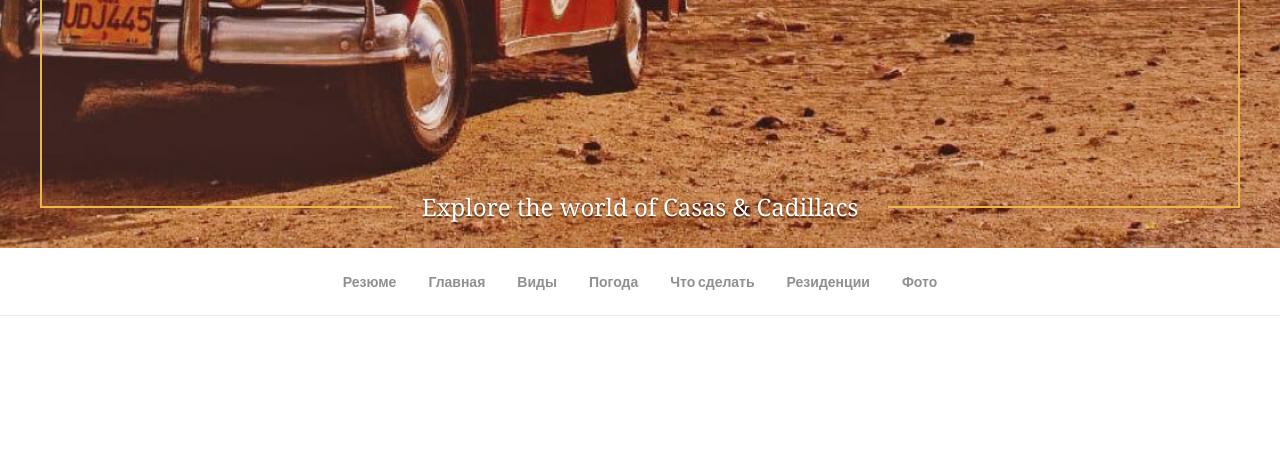
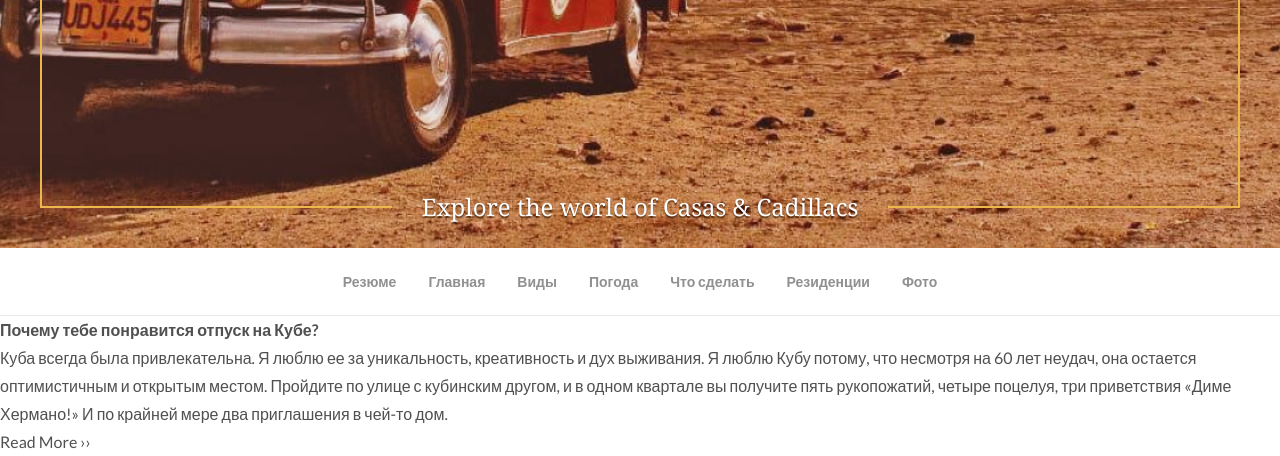
Before and after one commit to return-js/cuba, a plain HTML site: page index.html in a window 1280 px wide. Shown: the part 552-1008 px from the top of the page. Before the commit the page ends 868 px from the top, so only its background shows below. Drawn offline with nearby package versions, Linux system fonts and the light colour scheme.

Commit message:
start reason

```diff
--- a/index.html
+++ b/index.html
@@ -41,6 +41,17 @@
   </nav>
 </header>
 
+<section class="reason">
+    <h2 class="reason__title">Почему тебе понравится отпуск на Кубе?</h2>
+    <p class="reason__text">Куба всегда была привлекательна. Я люблю ее за уникальность, креативность и дух выживания. Я люблю Кубу потому, что несмотря на 60 лет неудач, она остается оптимистичным и открытым местом. Пройдите по улице с кубинским другом, и в одном квартале вы получите пять рукопожатий, четыре поцелуя, три приветствия «Диме Хермано!» И по крайней мере два приглашения в чей-то дом.</p>
+    <div class="reason__link">
+        <a href="#">Read More ››</a>
+    </div>
+      <div class="reason__statistics">
+
+ </div>
+ </section>
+
 
   <script src="https://ajax.googleapis.com/ajax/libs/jquery/3.4.1/jquery.min.js"></script>
   <script src="js/slick.min.js"></script>
```
